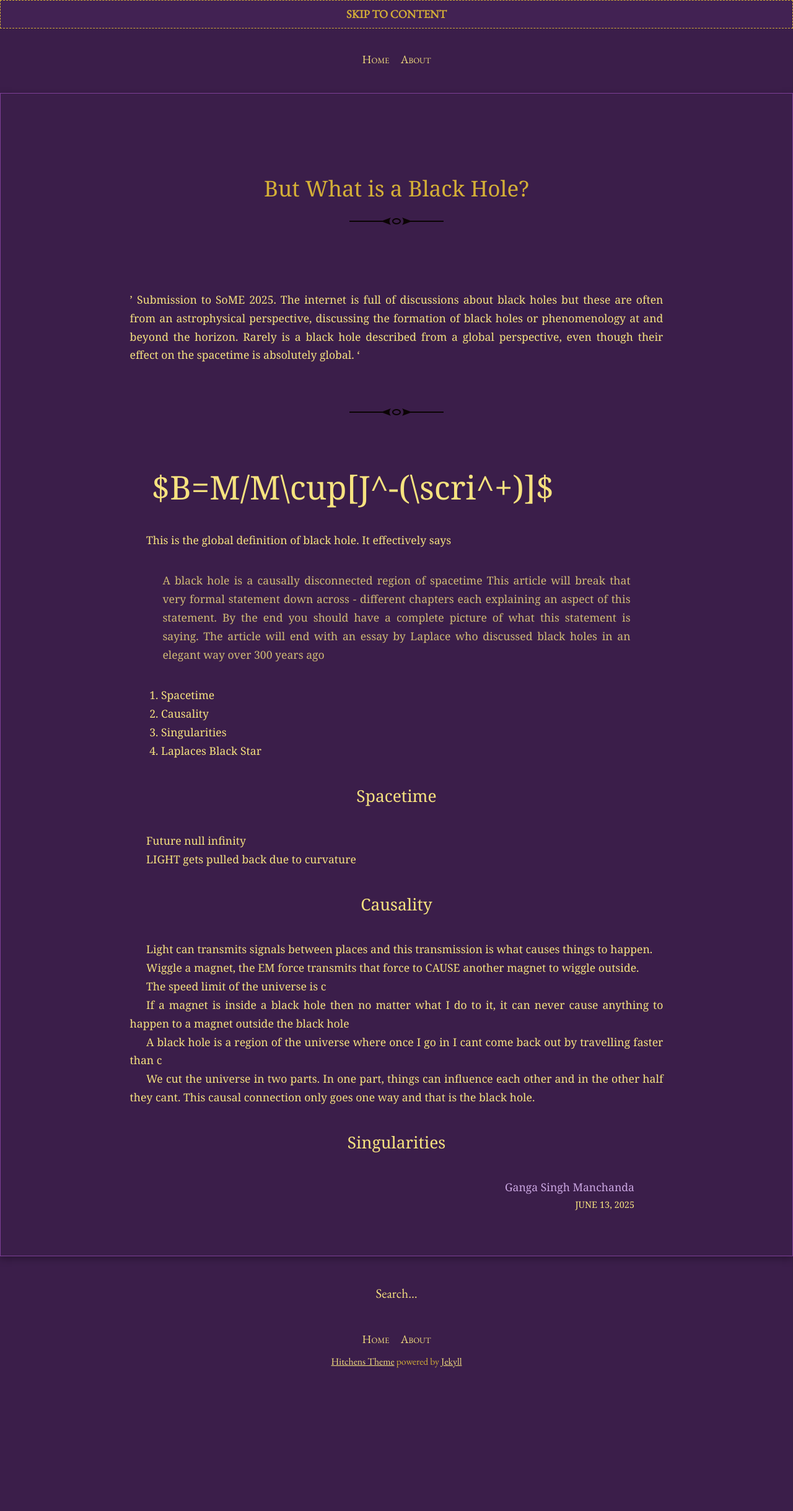
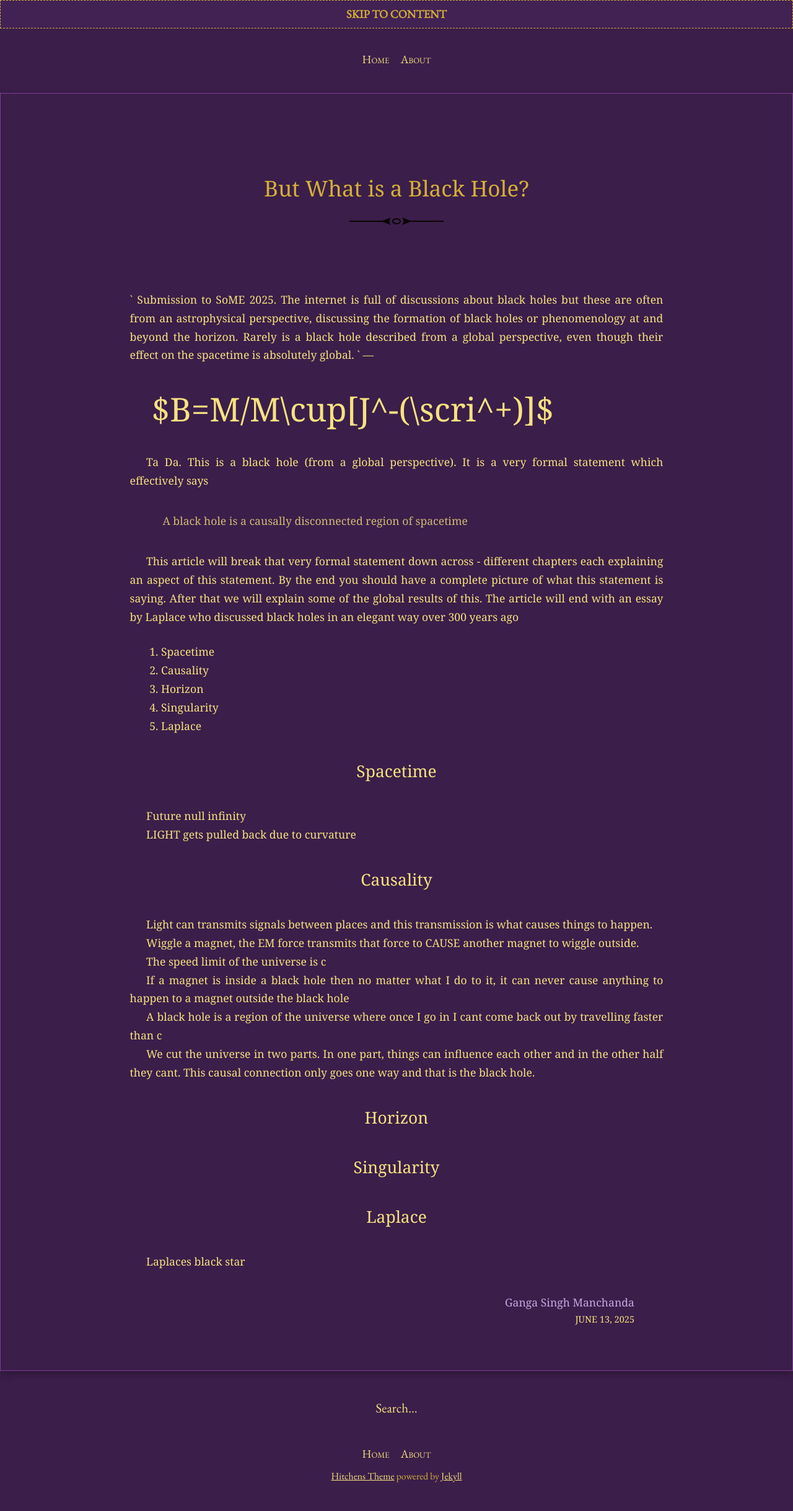
Before and after one commit to GangaSM/Meditations-on-Second-Philosophy, a Jekyll site: the page built from _posts/2025-06-13-blackhole.md, in a window 1280 px wide. Shown: the whole page at 62% size. Built offline with Jekyll 4.4.1, drawn with Linux system fonts in a browser that asks for light colours; before the commit the page ends 2253 px from its top, so only the background shows below that.

Commit message:
Update 2025-06-13-blackhole.md

```diff
--- a/_posts/2025-06-13-blackhole.md
+++ b/_posts/2025-06-13-blackhole.md
@@ -4,23 +4,23 @@ layout: post
 author: Ganga Singh Manchanda
 category: physics
 ---
-
-'
+`
 Submission to SoME 2025.
 The internet is full of discussions about black holes but these are often from an astrophysical perspective, discussing the formation of black     holes or phenomenology at and beyond the horizon. Rarely is a black hole described from a global perspective, even though their effect on the      spacetime is absolutely global.
-'
-
+`
 ---
 # $B=M/M\cup[J^-(\scri^+)]$
 
-This is the global definition of black hole. It effectively says
+Ta Da. This is a black hole (from a global perspective). It is a very formal statement which effectively says
 > A black hole is a causally disconnected region of spacetime
-This article will break that very formal statement down across - different chapters each explaining an aspect of this statement. By the end you should have a complete picture of what this statement is saying. The article will end with an essay by Laplace who discussed black holes in an elegant way over 300 years ago
+
+This article will break that very formal statement down across - different chapters each explaining an aspect of this statement. By the end you should have a complete picture of what this statement is saying. After that we will explain some of the global results of this. The article will end with an essay by Laplace who discussed black holes in an elegant way over 300 years ago
 
 1. Spacetime
 2. Causality
-3. Singularities
-4. Laplaces Black Star
+4. Horizon
+5. Singularity
+6. Laplace
 
 ### Spacetime
 
@@ -43,4 +43,13 @@ A black hole is a region of the universe where once I go in I cant come back out
 
 We cut the universe in two parts. In one part, things can influence each other and in the other half they cant. This causal connection only goes one way and that is the black hole.
 
-### Singularities
+### Horizon
+
+
+### Singularity
+
+
+
+### Laplace
+
+Laplaces black star
```
